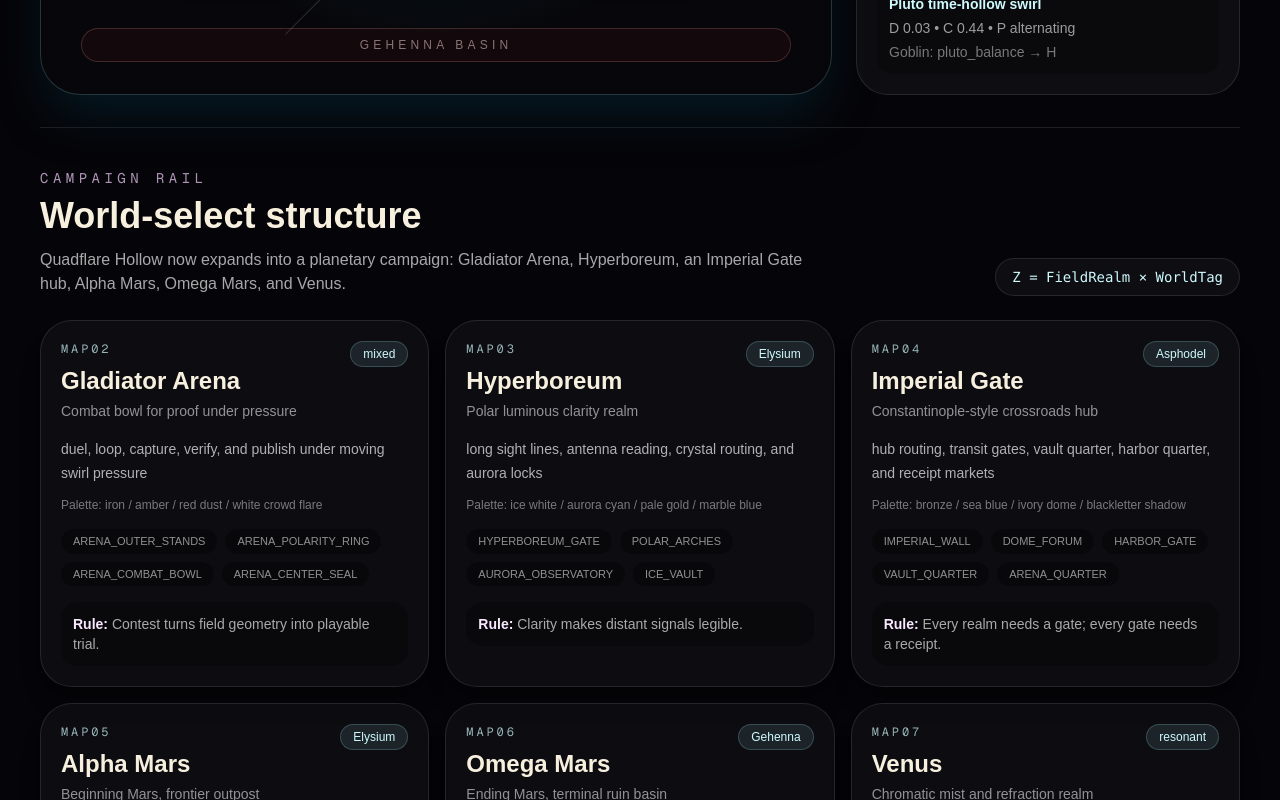
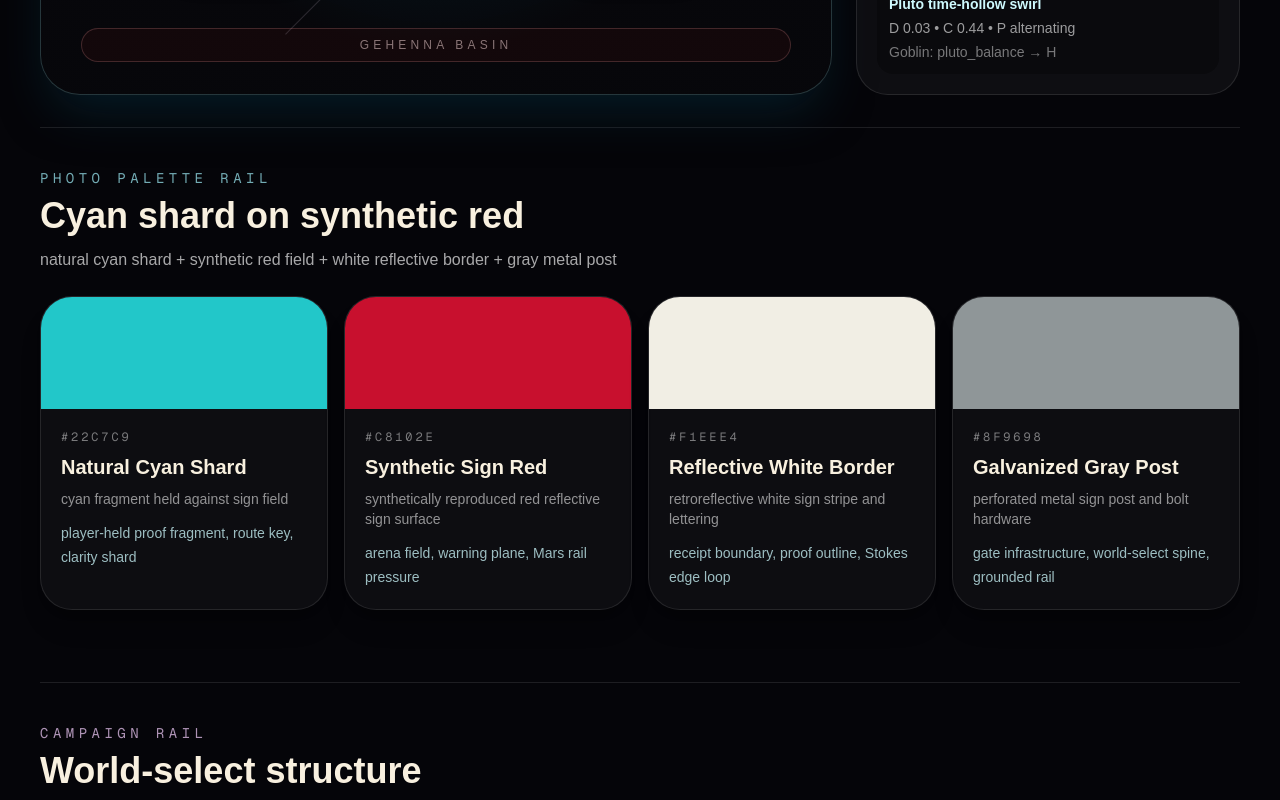
Before and after one commit to hvitiswift-afk/nextjs-boilerplate, a Next.js app: page /f-wad in a window 1280 px wide. Shown: the part 1240-2040 px from the top of the page. Built offline with nearby package versions, Linux system fonts and the light colour scheme.

Commit message:
Render F-WAD photo palette rail

```diff
--- a/app/f-wad/page.tsx
+++ b/app/f-wad/page.tsx
@@ -1,3 +1,4 @@
+import { fWadPhotoPalette, fWadPaletteRule } from "../../lib/f-wad/palette";
 import { buildSwirls } from "../../lib/f-wad/swirl";
 import { fWadWorlds } from "../../lib/f-wad/worlds";
 
@@ -25,6 +26,7 @@ export default function FWadPage() {
         <nav className="flex flex-wrap items-center justify-between gap-3 border-b border-white/10 pb-5 text-sm text-white/60">
           <a className="font-mono uppercase tracking-[0.32em] text-cyan-200" href="/">F-WAD / Quadflare Hollow</a>
           <div className="flex flex-wrap gap-3">
+            <a className="hover:text-cyan-100" href="#palette">Photo Palette</a>
             <a className="hover:text-cyan-100" href="#campaign">Campaign Worlds</a>
             <a className="hover:text-cyan-100" href="/griploom">GRIPLOOM AI</a>
             <a className="hover:text-cyan-100" href="/vault">Vault</a>
@@ -122,6 +124,27 @@ D(x)<-ε     → Gehenna
           </aside>
         </section>
 
+        <section id="palette" className="border-t border-white/10 py-10">
+          <div className="mb-6">
+            <p className="font-mono text-sm uppercase tracking-[0.32em] text-cyan-200/70">Photo palette rail</p>
+            <h2 className="mt-2 text-4xl font-black">Cyan shard on synthetic red</h2>
+            <p className="mt-3 max-w-3xl text-white/65">{fWadPaletteRule}</p>
+          </div>
+          <div className="grid gap-4 md:grid-cols-2 xl:grid-cols-4">
+            {fWadPhotoPalette.map((token) => (
+              <article key={token.id} className="overflow-hidden rounded-[2rem] border border-white/10 bg-white/[0.035] shadow-xl shadow-black/20">
+                <div className="h-28" style={{ backgroundColor: token.hex }} />
+                <div className="p-5">
+                  <div className="font-mono text-xs uppercase tracking-[0.24em] text-white/45">{token.hex}</div>
+                  <h3 className="mt-2 text-xl font-black">{token.name}</h3>
+                  <p className="mt-2 text-sm text-white/55">{token.source}</p>
+                  <p className="mt-3 text-sm leading-6 text-cyan-100/75">{token.role}</p>
+                </div>
+              </article>
+            ))}
+          </div>
+        </section>
+
         <section id="campaign" className="border-t border-white/10 py-10">
           <div className="mb-6 flex flex-wrap items-end justify-between gap-4">
             <div>
```
